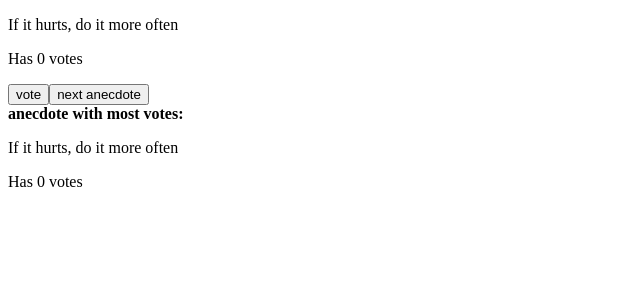
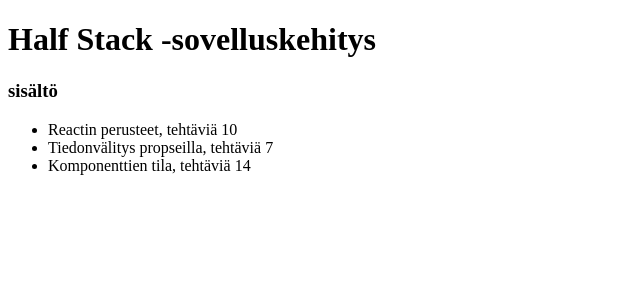
Before and after one commit to VeeraKoskinen/FullStack_Course, a React (Create React App) app: page / in a window 1280 px wide. Shown: the top 300 px of the page, without its empty margins (0-640 px from the left). Built offline with nearby package versions, Linux system fonts and the light colour scheme.

Commit message:
Tehtävä 21

```diff
--- a/src/index.js
+++ b/src/index.js
@@ -38,30 +38,53 @@
     )
 }
 
+
+const Kurssi = (kurssi) => {
+    return (
+        <div>
+            <h1>{kurssi.nimi}</h1>
+            <h3>sisältö</h3>
+            <ul>
+                {kurssi.osat.map(osa =>
+                    <li>{osa.nimi}, tehtäviä {osa.tehtavia}</li>
+                    )
+                }
+            </ul>
+        </div>
+    )
+  }
+
 const App = () => {
 
   const kurssi = {
-    nimi:  'Half Stack -sovelluskehitys',
+    nimi: 'Half Stack -sovelluskehitys',
     osat: [
       {
         nimi: 'Reactin perusteet',
         tehtavia: 10,
+        id: 1
       },
       {
         nimi: 'Tiedonvälitys propseilla',
-          tehtavia: 7
+        tehtavia: 7,
+        id: 2
       },
       {
         nimi: 'Komponenttien tila',
-          tehtavia: 14
+        tehtavia: 14,
+        id: 3
       }
     ]
     }
+
   return (
-      <div>
+      /*<div>
         <Otsikko kurssi={kurssi}/>
         <Sisalto osat={kurssi.osat} />
         <Yhteensa osat={kurssi.osat} />
+      </div>*/
+        <div>
+            {Kurssi(kurssi)}
         </div>
   )
 
@@ -88,6 +111,7 @@
 console.log("anecdoteObjects",anecdoteObjects)
 
 ReactDOM.render(
-  <Anekdootit anecdotes={anecdoteObjects}/>,
+
+  <App/>,
   document.getElementById('root')
 )
```
Lines whose indentation alone changed are shown as unchanged.
